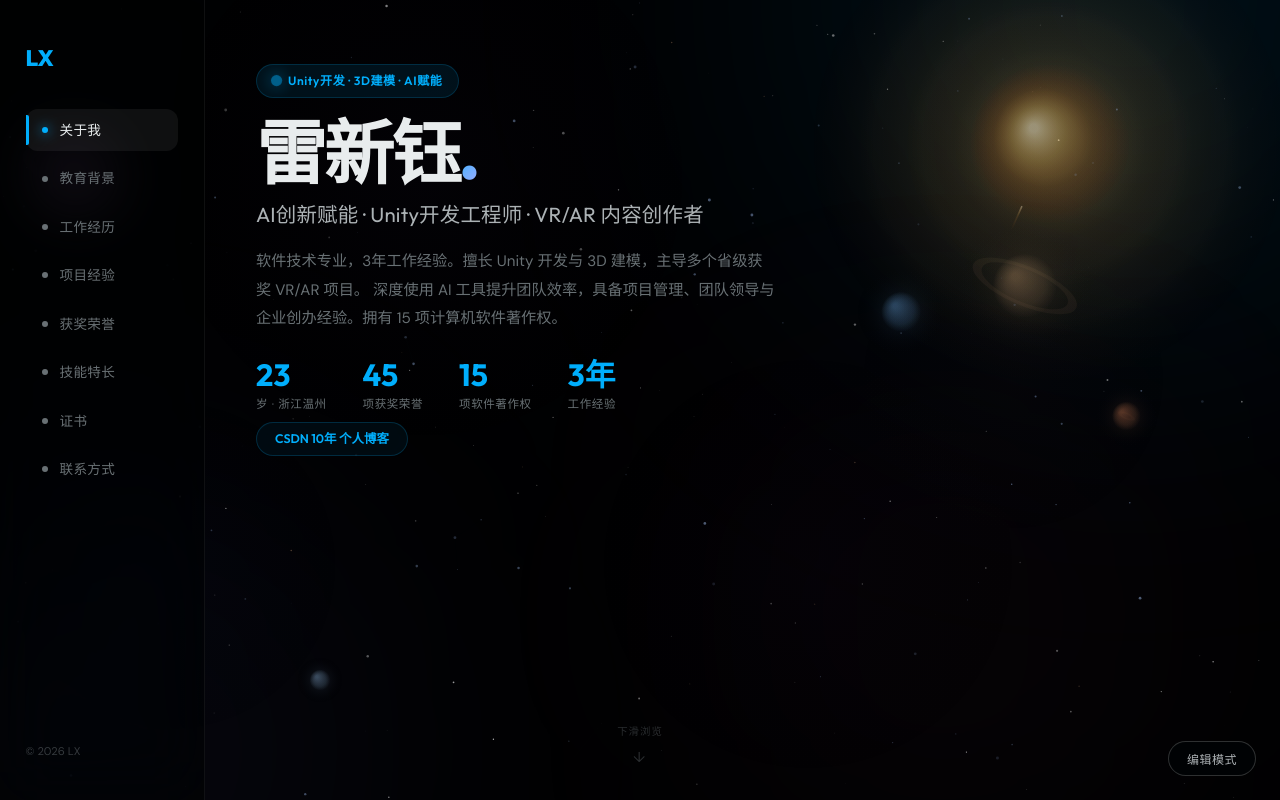
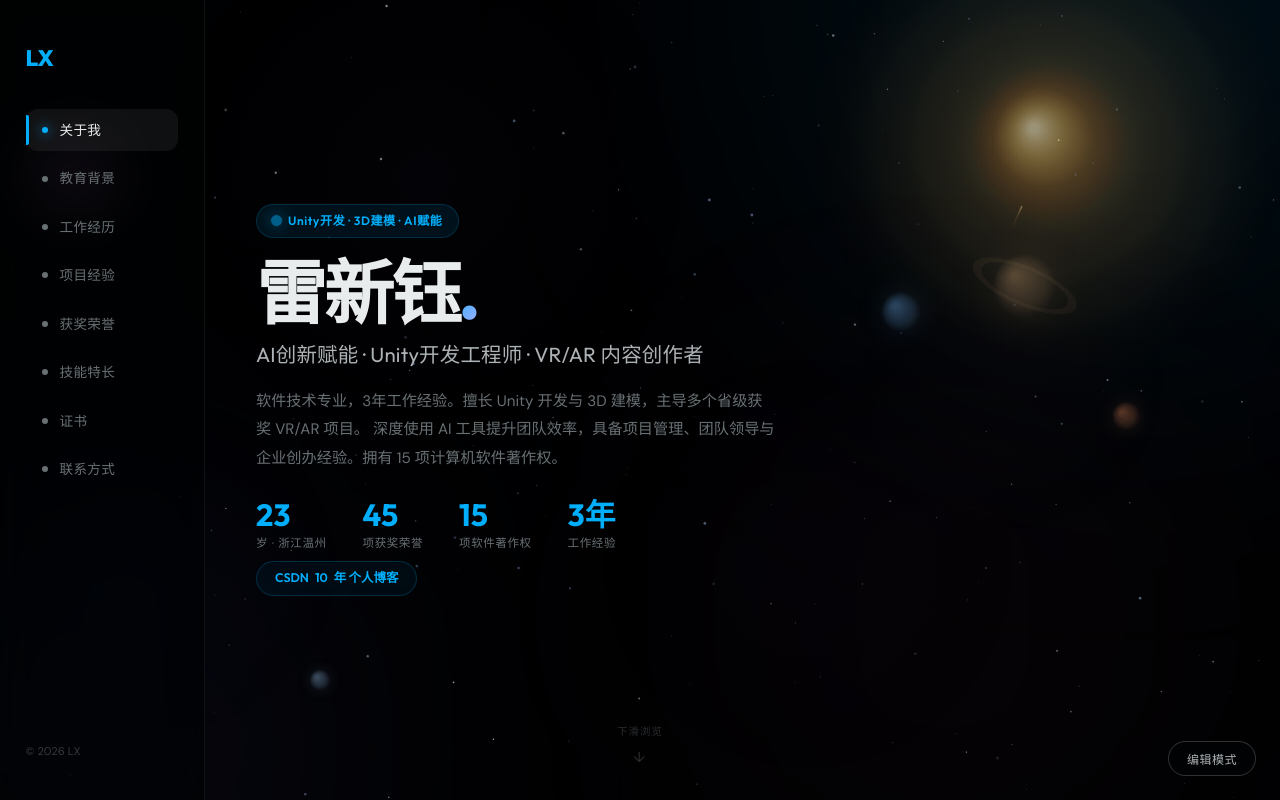
Before and after one commit to Xiaoxin0318/Xiaoxin0318.github.io, a plain HTML site: page index.html in a window 1280 px wide. Drawn offline with Linux system fonts and the light colour scheme; animation ran at ten frames a second.

Commit message:
关于我垂直居中+CSDN年限自动计算

```diff
--- a/index.html
+++ b/index.html
@@ -176,6 +176,12 @@ body {
   padding: clamp(40px, 5vw, 80px) clamp(20px, 4vw, 60px);
 }
 
+/* about section: left-aligned, vertically centered */
+#about {
+  align-items: flex-start;
+  justify-content: center;
+}
+
 /* ── Glass Card ── */
 .glass {
   background: var(--glass-bg);
@@ -635,7 +641,7 @@ body {
         <div class="hero-stat"><div class="val">15</div><div class="lbl">项软件著作权</div></div>
         <div class="hero-stat"><div class="val">3年</div><div class="lbl">工作经验</div></div>
       </div>
-      <a href="https://blog.csdn.net/qq_33502371?type=blog" target="_blank" rel="noopener" class="hero-link">CSDN 10年 个人博客</a>
+      <a href="https://blog.csdn.net/qq_33502371?type=blog" target="_blank" rel="noopener" class="hero-link">CSDN <span class="csdn-years">10</span>年 个人博客</a>
       <div class="scroll-hint"><span>下滑浏览</span><span class="arrow">&#8595;</span></div>
     </div>
   </section>
@@ -722,7 +728,7 @@ body {
           <div class="tl-role">Unity 应用开发</div>
           <div class="tl-org">湖州畅游科技有限公司</div>
           <div class="tl-desc">
-            主力开发《浙韵千宿·灵境》《普陀湖笔模拟书写VR》《湖院录取通知证书AR》等项目，参与模型设计与制作。CSDN平台拥有<strong>10年码龄</strong>账号，个人拥有<strong>15项计算机软件著作权</strong>。
+            主力开发《浙韵千宿·灵境》《普陀湖笔模拟书写VR》《湖院录取通知证书AR》等项目，参与模型设计与制作。CSDN平台拥有<strong class="csdn-years">10</strong>年码龄账号，个人拥有<strong>15项计算机软件著作权</strong>。
           </div>
         </div>
       </div>
@@ -923,7 +929,7 @@ body {
             <li>大数据应用开发（Java）职业技能等级证书（中级）</li>
             <li>计算机视觉架构师（中级）</li>
             <li>15 项计算机软件著作权</li>
-            <li>CSDN 平台 10 年码龄</li>
+            <li>CSDN 平台 <span class="csdn-years">10</span> 年码龄</li>
           </ul>
         </div>
       </div>
@@ -1567,6 +1573,17 @@ document.addEventListener('keydown', function(e) {
   });
   document.body.appendChild(editBtn);
 })();
+
+/* ── CSDN 年限自动计算 ── */
+(function() {
+  const start = new Date('2015-12-25');
+  const now = new Date();
+  let years = now.getFullYear() - start.getFullYear();
+  const m = now.getMonth() - start.getMonth();
+  const d = now.getDate() - start.getDate();
+  if (m < 0 || (m === 0 && d < 0)) years--;
+  document.querySelectorAll('.csdn-years').forEach(el => { el.textContent = years; });
+})();
 </script>
 </body>
 </html>
```
